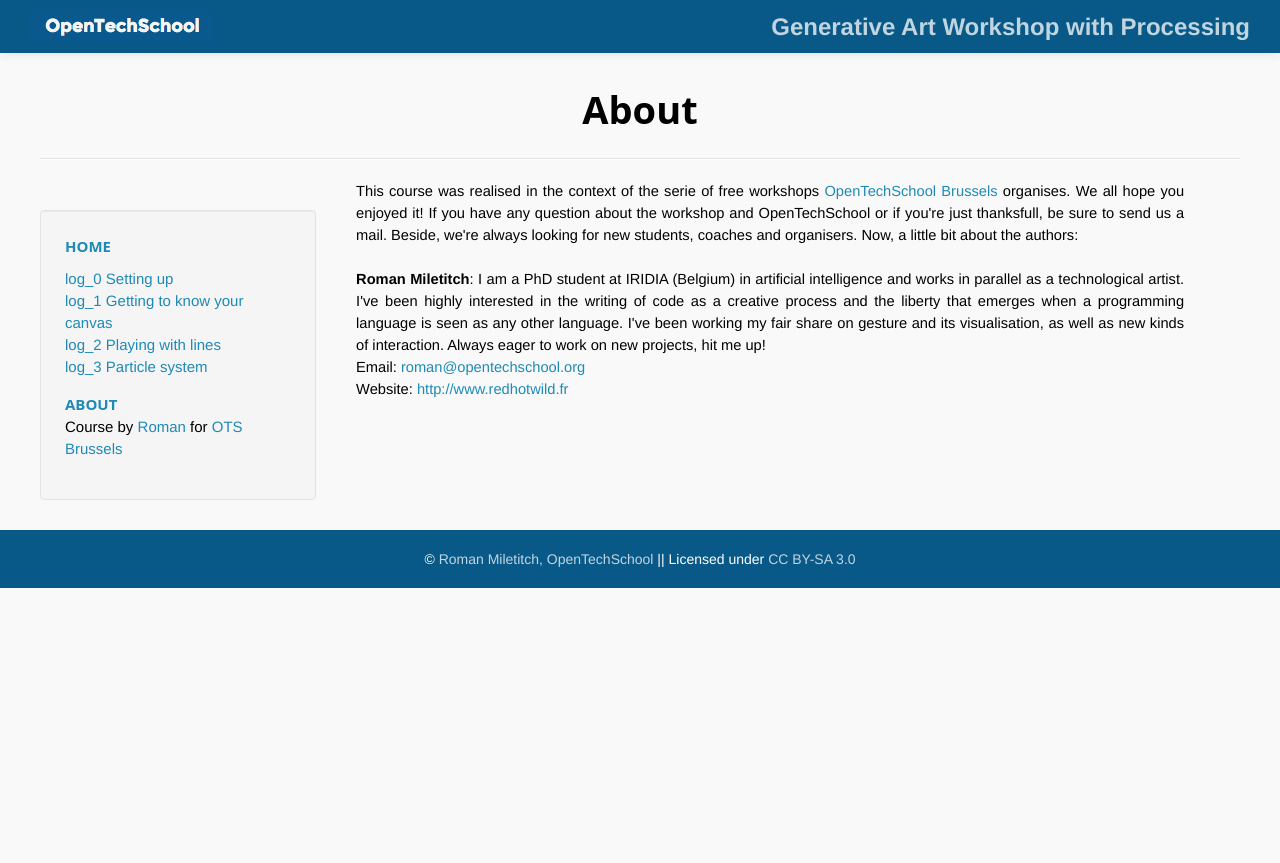
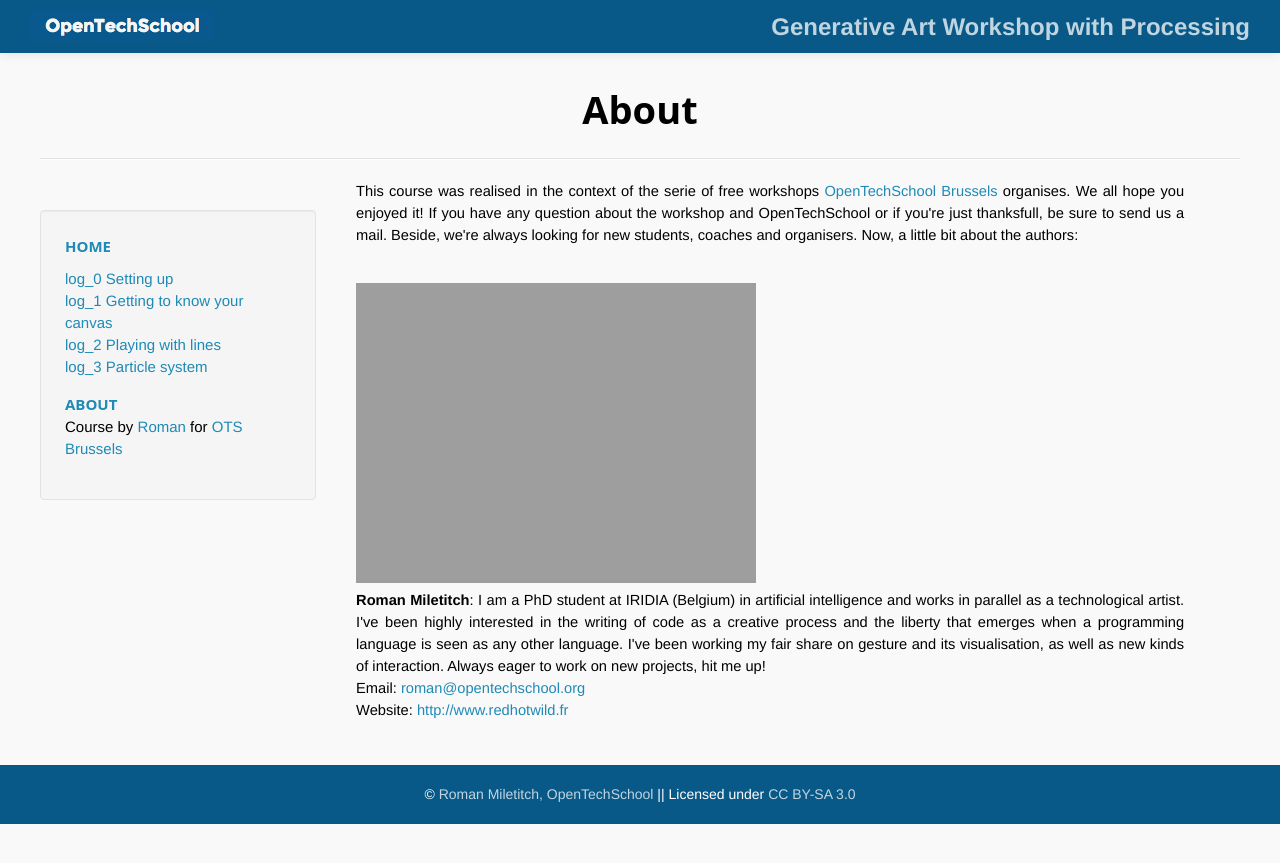
Before and after one commit to OpenTechSchool-Brussels/generative-art-with-processing, a Jekyll site: the page built from about.html, in a window 1280 px wide. Shown: the top 863 px of the page. Built offline with Jekyll 4.4.1, drawn with Linux system fonts in a browser that asks for light colours; Markdown is read by kramdown in place of the engine named in the settings.

Commit message:
Update about.html

```diff
--- a/about.html
+++ b/about.html
@@ -9,13 +9,16 @@ This course was realised in the context of the serie of free workshops <a href="
 <p>
 
 {% for author in site.data.authors %}
-    <span class="authorName">{{ author.firstname }} {{ author.lastname }}</span>: {{ author.bio }}
+    <p class="memberText">
+        <div class="memberImage"><img alt="{{ author.firstname }}" src="{{ site.baseurl }}/assets/images/{{ author.firstname }}.jpg" /></div>
+        <span id="{{ author.firstname }}" class="authorName">{{ author.firstname }} {{ author.lastname }}</span>: {{ author.bio }}
+        <br/>
+        Email: <a href="mailto:{{ author.email }}">{{ author.email }}</a> <br/>
+        Website: <a href="{{ author.website }}">{{ author.website }}</a>
+        {% unless forloop.last %}
+    </p>
+    <center><hr width="60%"/></center>
     <br/>
-    Email: <a href="mailto:{{ author.email }}">{{ author.email }}</a> <br/>
-    Website: <a href="{{ author.website }}">{{ author.website }}</a>
-    {% unless forloop.last %}
-    </p>
-    <p>
     {% endunless %}
 {% endfor %}
 </p>
```
